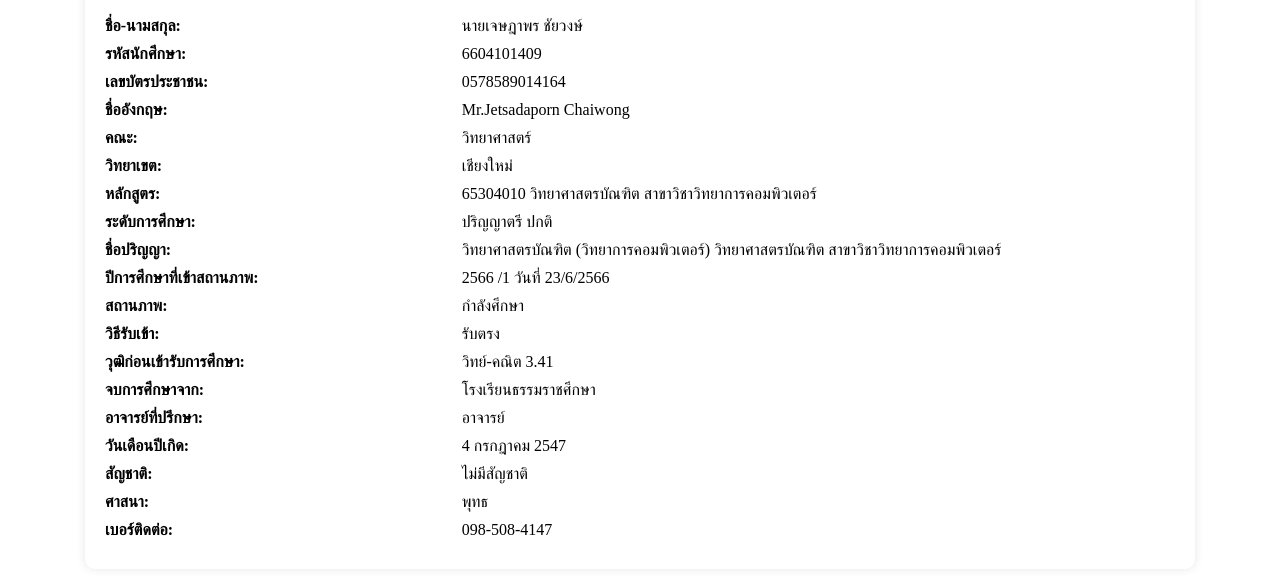
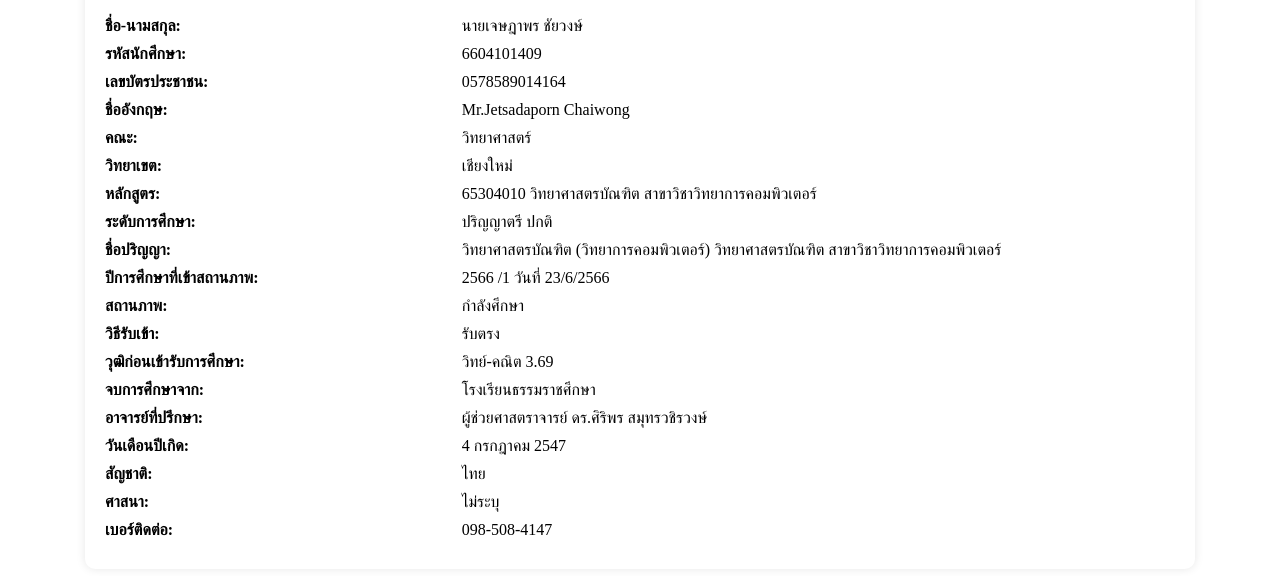
Before and after one commit to MJU6604101409/YearBookCSS_Framework, a plain HTML site: page infomation.html in a window 1280 px wide. Shown: the part 224-800 px from the top of the page. Drawn offline with nearby package versions, Linux system fonts and the light colour scheme.

Commit message:
first commit

```diff
--- a/infomation.html
+++ b/infomation.html
@@ -88,7 +88,7 @@
                 </div>
                 <div class="row">
                     <div class="col-md-4">วุฒิก่อนเข้ารับการศึกษา:</div>
-                    <div class="col-md-8">วิทย์-คณิต 3.41</div>
+                    <div class="col-md-8">วิทย์-คณิต 3.69</div>
                 </div>
                 <div class="row">
                     <div class="col-md-4">จบการศึกษาจาก:</div>
@@ -96,7 +96,7 @@
                 </div>
                 <div class="row">
                     <div class="col-md-4">อาจารย์ที่ปรึกษา:</div>
-                    <div class="col-md-8">อาจารย์ </div>
+                    <div class="col-md-8">ผู้ช่วยศาสตราจารย์ ดร.ศิริพร สมุทรวชิรวงษ์ </div>
                 </div>
                 <div class="row">
                     <div class="col-md-4">วันเดือนปีเกิด:</div>
@@ -104,11 +104,11 @@
                 </div>
                 <div class="row">
                     <div class="col-md-4">สัญชาติ:</div>
-                    <div class="col-md-8">ไม่มีสัญชาติ</div>
+                    <div class="col-md-8">ไทย</div>
                 </div>
                 <div class="row">
                     <div class="col-md-4">ศาสนา:</div>
-                    <div class="col-md-8">พุทธ</div>
+                    <div class="col-md-8">ไม่ระบุ</div>
                 </div>
                 <div class="row">
                     <div class="col-md-4">เบอร์ติดต่อ:</div>
```
